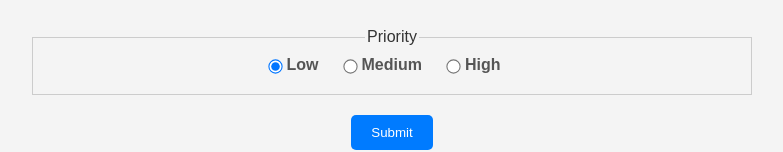
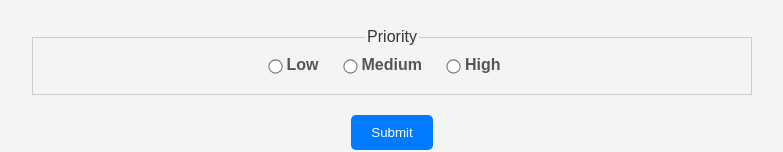
Before and after one commit to jonhealy1/learnfrontenddev, a React (Create React App) app in the folder react/bug-blaster/: page / in a window 1280 px wide. Shown: the part 458-610 px from the top of the page, without its empty margins (248-1031 px from the left). Built offline with nearby package versions, Linux system fonts and the light colour scheme.

Commit message:
edit ticket

```diff
--- a/react/bug-blaster/src/App.js
+++ b/react/bug-blaster/src/App.js
@@ -7,7 +7,7 @@ import ticketReducer from "./reducers/ticketReducer";
 import TicketList from "./components/TicketList";
 
 function App() {
-  const initialState = { tickets: [] };
+  const initialState = { tickets: [], editingTicket: null };
 
   const [state, dispatch] = useReducer(ticketReducer, initialState);
 
@@ -15,7 +15,10 @@ function App() {
     <div className="App">
       <div className="container">
         <h1>Bug Blaster</h1>
-        <TicketForm dispatch={dispatch}></TicketForm>
+        <TicketForm
+          dispatch={dispatch}
+          editingTicket={state.editingTicket}
+        ></TicketForm>
         {state.tickets.length > 0 && (
           <div className="results">
             <h2>All Tickets</h2>
--- a/react/bug-blaster/src/components/TicketForm.js
+++ b/react/bug-blaster/src/components/TicketForm.js
@@ -1,9 +1,19 @@
-import React, { useState } from "react";
+import React, { useState, useEffect } from "react";
 
-export default function TicketForm({ dispatch }) {
+export default function TicketForm({ dispatch, editingTicket }) {
   const [title, setTitle] = useState("");
   const [description, setDescription] = useState("");
   const [priority, setPriority] = useState("1");
+
+  useEffect(() => {
+    if (editingTicket) {
+      setTitle(editingTicket.title);
+      setDescription(editingTicket.description);
+      setPriority(editingTicket.priority);
+    } else {
+      clearForm();
+    }
+  }, [editingTicket]);
 
   const priorityLabels = {
     1: "Low",
@@ -21,14 +31,14 @@ export default function TicketForm({ dispatch }) {
     e.preventDefault();
 
     const ticketData = {
-      id: new Date().toISOString(),
+      id: editingTicket ? editingTicket.id : new Date().toISOString(),
       title,
       description,
       priority,
     };
 
     dispatch({
-      type: "ADD_TICKET",
+      type: editingTicket ? "UPDATE_TICKET" : "ADD_TICKET",
       payload: ticketData,
     });
     clearForm();
--- a/react/bug-blaster/src/components/TicketItem.js
+++ b/react/bug-blaster/src/components/TicketItem.js
@@ -20,9 +20,9 @@ export default function TicketItem({ ticket, dispatch }) {
       </button>
       <button
         className="button"
-        onClick={() => {
-          /* Edit Ticket */
-        }}
+        onClick={() =>
+          dispatch({ type: "SET_EDITING_TICKET", payload: { id } })
+        }
       >
         Edit
       </button>
--- a/react/bug-blaster/src/reducers/ticketReducer.js
+++ b/react/bug-blaster/src/reducers/ticketReducer.js
@@ -12,9 +12,19 @@ export default function ticketReducer(state, action) {
     case "DELETE_TICKET":
       return {
         ...state,
-        tickets: state.ticket.filter(
+        tickets: state.tickets.filter(
           (ticket) => ticket.id !== action.payload.id
         ),
+      };
+    case "SET_EDITING_TICKET":
+      return {
+        ...state,
+        editingTicket: action.payload,
+      };
+    case "CLEAR_EDITING_TICKET":
+      return {
+        ...state,
+        editingTicket: null,
       };
     default:
       return state;
```
